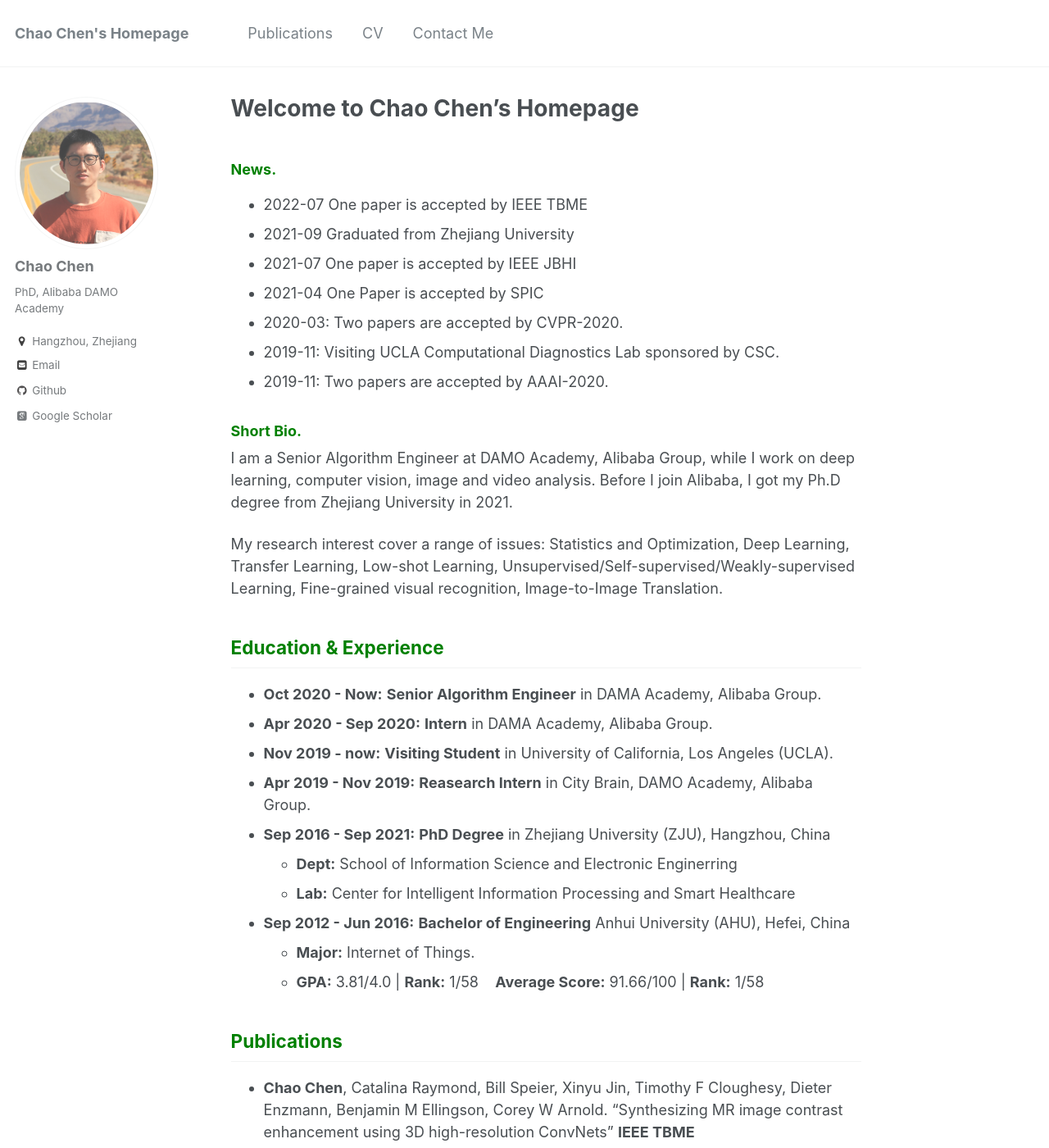
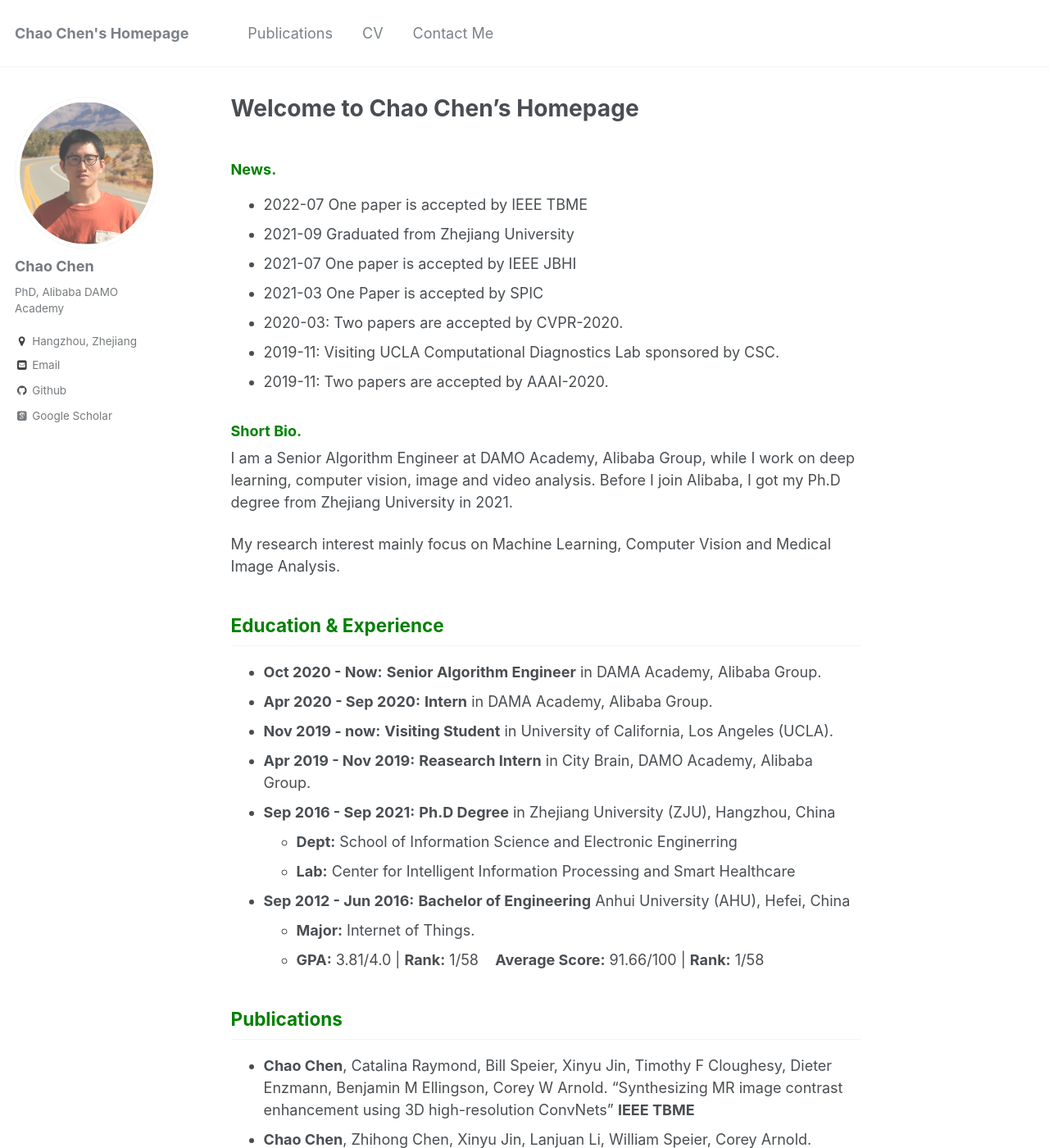
Before and after one commit to chenchao666/chenchao666.github.io, a Jekyll site: the page built from _pages/about.md, in a window 1280 px wide and 1400 px high. Shown: the whole window at 82% size. Built offline with Jekyll 4.4.1, drawn with Linux system fonts in a browser that asks for light colours; some web fonts are replaced.

Commit message:
Update about.md

```diff
--- a/_pages/about.md
+++ b/_pages/about.md
@@ -12,7 +12,7 @@ redirect_from:
 * 2022-07 One paper is accepted by IEEE TBME
 * 2021-09 Graduated from Zhejiang University
 * 2021-07 One paper is accepted by IEEE JBHI
-* 2021-04 One Paper is accepted by SPIC
+* 2021-03 One Paper is accepted by SPIC
 * 2020-03: Two papers are accepted by CVPR-2020.
 * 2019-11: Visiting UCLA Computational Diagnostics Lab sponsored by CSC.
 * 2019-11: Two papers are accepted by AAAI-2020.
@@ -21,7 +21,7 @@ redirect_from:
 ### <span style="color: green"> Short Bio. </span>
 I am a Senior Algorithm Engineer at DAMO Academy, Alibaba Group, while I work on deep learning, computer vision, image and video analysis. Before I join Alibaba, I got my Ph.D degree from Zhejiang University in 2021.
 
-My research interest cover a range of issues: Statistics and Optimization, Deep Learning, Transfer Learning, Low-shot Learning, Unsupervised/Self-supervised/Weakly-supervised Learning, Fine-grained visual recognition, Image-to-Image Translation.
+My research interest mainly focus on Machine Learning, Computer Vision and Medical Image Analysis.
 
 
 ## <span style="color: green"> Education & Experience </span>
@@ -29,7 +29,7 @@ My research interest cover a range of issues: Statistics and Optimization, Deep
 * **Apr 2020 - Sep 2020:** **Intern** in DAMA Academy, Alibaba Group.
 * **Nov 2019 - now:** **Visiting Student** in University of California, Los Angeles (UCLA).
 * **Apr 2019 - Nov 2019:** **Reasearch Intern** in City Brain, DAMO Academy, Alibaba Group.
-* **Sep 2016 - Sep 2021:** **PhD Degree** in Zhejiang University (ZJU), Hangzhou, China
+* **Sep 2016 - Sep 2021:** **Ph.D Degree** in Zhejiang University (ZJU), Hangzhou, China
   - **Dept:**  School of Information Science and Electronic Enginerring
   - **Lab:** Center for Intelligent Information Processing and Smart Healthcare
 * **Sep 2012 - Jun 2016:** **Bachelor of Engineering** Anhui University (AHU), Hefei, China
```
